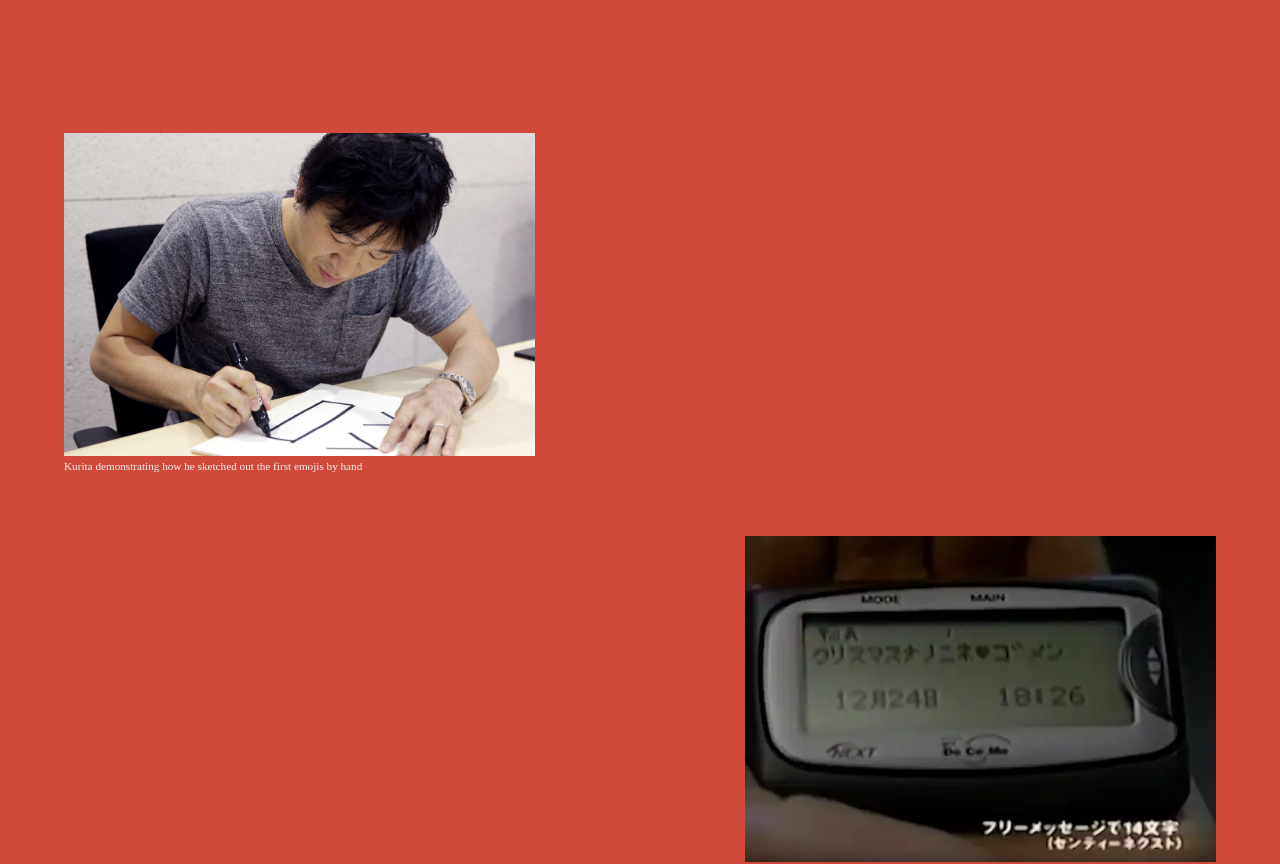
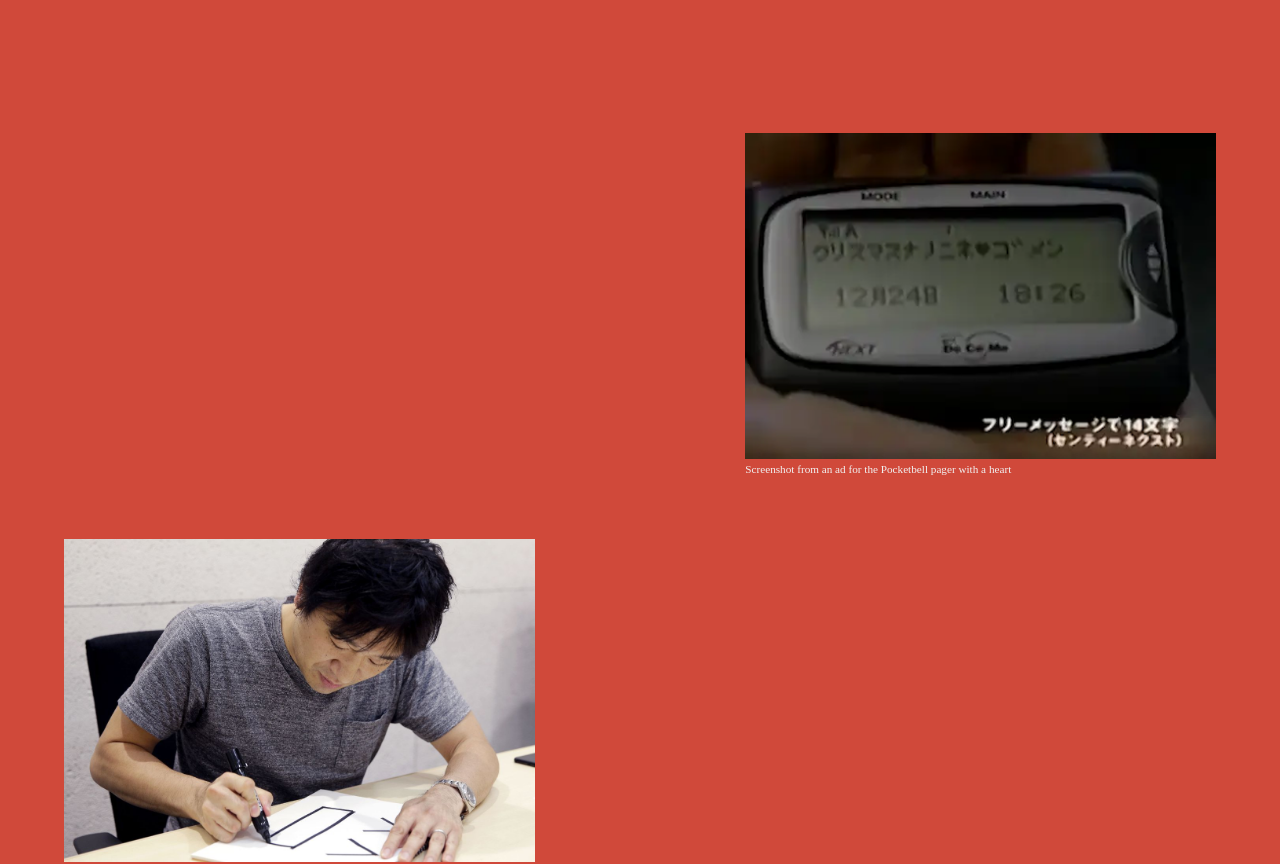
Before and after one commit to divya-mehra/six-emoji-story, a React (Vite) app: page / in a window 1280 px wide. Shown: the part 2760-3624 px from the top of the page. Built offline with nearby package versions, Linux system fonts and the light colour scheme; a web font is replaced by a local one.

Commit message:
order of images

```diff
--- a/src/components/Section/index.jsx
+++ b/src/components/Section/index.jsx
@@ -50,7 +50,7 @@
       </div>
       {/* <Transition start={false} currentColor={color} id={id} emojis={emojis}/> */}
       <div className="gridded-images">
-        <div className=" image-left ">
+        <div className=" image-left" style={{gridRow: (id%2 !== 0) ? 1 : 2}}>
           {images.length > 0 &&
             images.map((item, index) => {
               if (index % 2 === 0) {
@@ -65,7 +65,7 @@
               return null; // Render nothing for even indexes in the right column
             })}
         </div>
-        <div className=" image-right">
+        <div className="image-right" style={{gridRow: (id%2 === 0) ? 1 : 2}}>
           {images.length > 0 &&
             images.map((item, index) => {
               if (index % 2 !== 0) {
```
